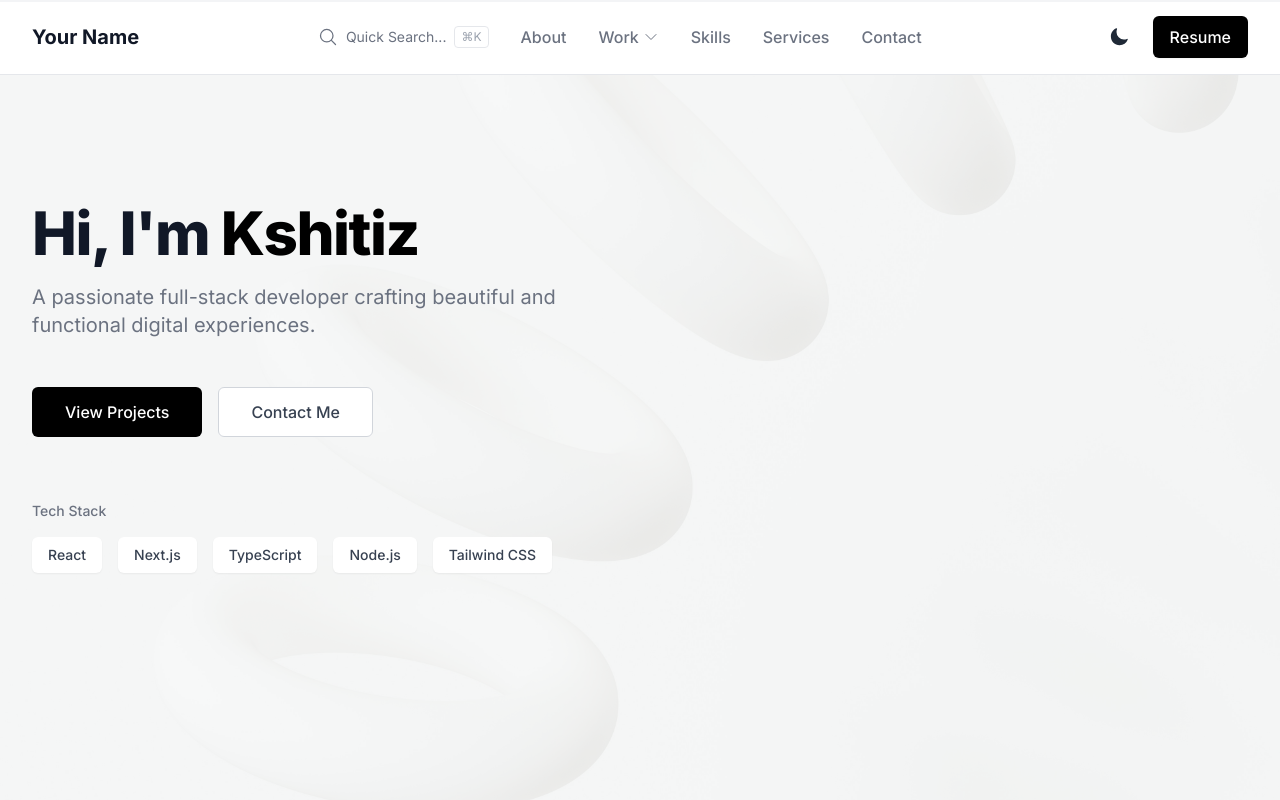
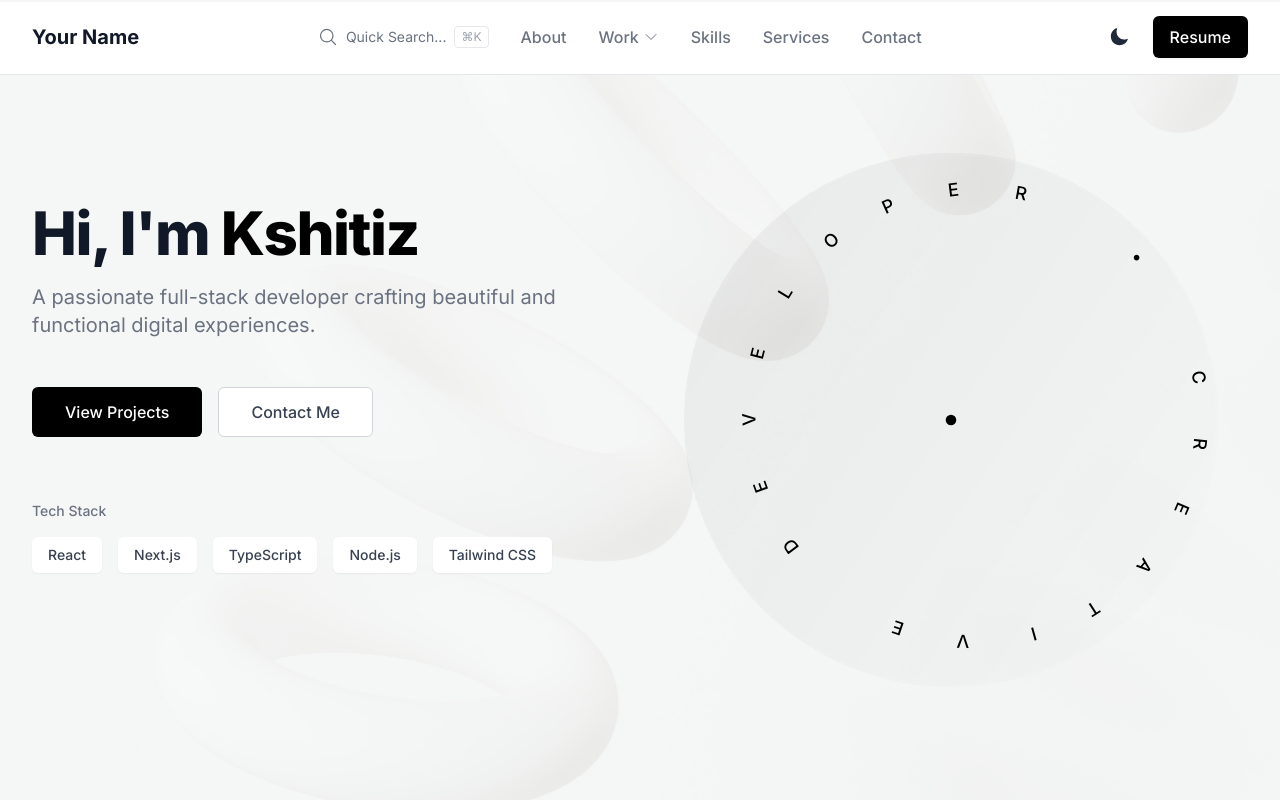
Before and after one commit to thekshitiz/kshitiz-portfolio, a Next.js app: page / in a window 1280 px wide. Shown: the top 800 px of the page. Built offline with nearby package versions, Linux system fonts and the light colour scheme; a web font is replaced by a local one.

Commit message:
working circle text and contact formm

```diff
--- /dev/null
+++ b/src/components/CircularText.tsx
@@ -0,0 +1,82 @@
+'use client'
+
+import { motion } from 'framer-motion'
+import { useEffect, useRef, useState } from 'react'
+
+const phrases = [
+    'AVAILABLE FOR WORK • ',
+    'LETS BUILD TOGETHER • ',
+    'OPEN TO COLLABORATE • ',
+    'CREATIVE DEVELOPER • ',
+    'DIGITAL CRAFTSMAN • ',
+]
+
+export default function CircularText() {
+    const circleRef = useRef<HTMLDivElement>(null)
+    const [currentPhrase] = useState(
+        phrases[Math.floor(Math.random() * phrases.length)]
+    )
+
+    useEffect(() => {
+        const arrangeText = (
+            text: string,
+            element: HTMLDivElement,
+            radius: number
+        ) => {
+            const chars = text.split('')
+            const angle = 360 / chars.length
+
+            element.innerHTML = chars
+                .map(
+                    (char, i) => `
+                    <span
+                        class="absolute left-1/2 -translate-x-1/2"
+                        style="
+                            transform-origin: 0 ${radius}px;
+                            transform: rotate(${angle * i}deg);
+                        "
+                    >${char}</span>
+                `
+                )
+                .join('')
+        }
+
+        if (circleRef.current) {
+            arrangeText(currentPhrase, circleRef.current, 240)
+        }
+    }, [currentPhrase])
+
+    return (
+        <div className="absolute right-[5%] top-[10%] z-50">
+            <motion.div
+                initial={{ opacity: 0, scale: 0.8 }}
+                animate={{ opacity: 1, scale: 1 }}
+                transition={{ duration: 1, ease: 'easeOut' }}
+                className="relative w-[530px] h-[530px]"
+            >
+                <motion.div
+                    ref={circleRef}
+                    animate={{ rotate: 360 }}
+                    transition={{
+                        duration: 30,
+                        repeat: Infinity,
+                        ease: 'linear',
+                    }}
+                    className="absolute inset-0 circular-text"
+                />
+
+                <div className="absolute inset-0 flex items-center justify-center">
+                    <motion.div
+                        animate={{ scale: [1, 1.2, 1] }}
+                        transition={{
+                            duration: 3,
+                            repeat: Infinity,
+                            ease: 'easeInOut',
+                        }}
+                        className="w-2.5 h-2.5 bg-black rounded-full"
+                    />
+                </div>
+            </motion.div>
+        </div>
+    )
+}
--- a/src/components/Hero.tsx
+++ b/src/components/Hero.tsx
@@ -3,6 +3,7 @@
 import Link from 'next/link'
 import Image from 'next/image'
 import { motion } from 'framer-motion'
+import CircularText from './CircularText'
 
 export default function Hero() {
     return (
@@ -81,6 +82,8 @@ export default function Hero() {
                     </motion.div>
                 </div>
             </div>
+
+            <CircularText />
         </div>
     )
 }
--- a/src/styles/globals.css
+++ b/src/styles/globals.css
@@ -8,3 +8,239 @@ body {
     padding: 0;
     box-sizing: border-box;
 }
+
+@layer utilities {
+    .circular-text {
+        position: relative;
+        width: 100%;
+        height: 100%;
+    }
+
+    .circular-text span {
+        position: absolute;
+        font-family: var(--font-mono);
+        font-size: clamp(16px, 2vw, 22px);
+        font-weight: 500;
+        text-transform: uppercase;
+        white-space: nowrap;
+        color: #000000;
+        letter-spacing: 0.1em;
+    }
+
+    .outer-ring span {
+        font-size: clamp(18px, 2vw, 24px);
+        font-weight: 500;
+    }
+
+    .inner-ring span {
+        font-size: clamp(16px, 1.8vw, 22px);
+        font-weight: 500;
+    }
+
+    .outer-text span {
+        font-size: clamp(24px, 2.5vw, 32px);
+        font-weight: 600;
+        color: theme('colors.neutral.900');
+        letter-spacing: 0.15em;
+        text-shadow: 0 0 20px rgba(0, 0, 0, 0.1);
+    }
+
+    .inner-text span {
+        font-size: clamp(18px, 2vw, 24px);
+        font-weight: 500;
+        color: theme('colors.neutral.700');
+        letter-spacing: 0.12em;
+        text-shadow: 0 0 15px rgba(0, 0, 0, 0.1);
+    }
+
+    @media (prefers-color-scheme: dark) {
+        .outer-text span {
+            color: theme('colors.white');
+            text-shadow: 0 0 20px rgba(255, 255, 255, 0.2);
+        }
+        .inner-text span {
+            color: theme('colors.neutral.300');
+            text-shadow: 0 0 15px rgba(255, 255, 255, 0.1);
+        }
+    }
+
+    .circular-text .char {
+        font-family: var(--font-mono);
+        text-transform: uppercase;
+        color: white;
+        mix-blend-mode: difference;
+        font-weight: 600;
+        text-shadow: 0 0 20px rgba(255, 255, 255, 0.1);
+        transition: all 0.3s ease;
+    }
+
+    .outer-circle span {
+        font-size: clamp(16px, 1.8vw, 22px);
+        font-weight: 600;
+    }
+
+    .inner-circle span {
+        font-size: clamp(14px, 1.6vw, 20px);
+        font-weight: 500;
+    }
+
+    .outer-circle .char {
+        font-size: clamp(18px, 2vw, 24px);
+        letter-spacing: 0.15em;
+    }
+
+    .inner-circle .char {
+        font-size: clamp(16px, 1.8vw, 20px);
+        letter-spacing: 0.1em;
+    }
+
+    @keyframes fadeIn {
+        from {
+            opacity: 0;
+            transform: translateY(-10px) rotate(var(--rotation));
+            filter: blur(4px);
+        }
+        to {
+            opacity: 1;
+            transform: translateY(0) rotate(var(--rotation));
+            filter: blur(0);
+        }
+    }
+
+    .circular-text::after {
+        content: '';
+        position: absolute;
+        inset: -2px;
+        border-radius: 50%;
+        background: linear-gradient(45deg, rgba(0, 0, 0, 0.1), transparent);
+        opacity: 0.5;
+        pointer-events: none;
+    }
+
+    .circular-text .char-wrapper {
+        opacity: 0;
+        animation: fadeIn 0.8s cubic-bezier(0.4, 0, 0.2, 1) forwards;
+    }
+
+    .circular-text::before {
+        content: '';
+        position: absolute;
+        inset: -1px;
+        border-radius: 50%;
+        padding: 1px;
+        background: linear-gradient(
+            45deg,
+            rgba(255, 255, 255, 0.1),
+            rgba(255, 255, 255, 0.2)
+        );
+        mask: linear-gradient(#000 0 0) content-box, linear-gradient(#000 0 0);
+        -webkit-mask: linear-gradient(#000 0 0) content-box,
+            linear-gradient(#000 0 0);
+        -webkit-mask-composite: xor;
+        mask-composite: exclude;
+    }
+
+    .outer-circle {
+        filter: drop-shadow(0 0 4px rgba(0, 0, 0, 0.1));
+    }
+
+    .inner-circle {
+        filter: drop-shadow(0 0 2px rgba(0, 0, 0, 0.1));
+    }
+
+    @keyframes textFadeInOut {
+        0%,
+        100% {
+            opacity: 1;
+        }
+        50% {
+            opacity: 0;
+        }
+    }
+
+    .circular-text span.transitioning {
+        animation: textFadeInOut 0.5s ease-in-out;
+    }
+
+    .circular-text div {
+        position: absolute;
+        width: 20px;
+        transform-origin: bottom center;
+    }
+
+    .outer-circle div {
+        height: 250px; /* Match with radius in component */
+    }
+
+    .inner-circle div {
+        height: 180px; /* Match with radius in component */
+    }
+
+    /* Smooth text transition */
+    @keyframes textFadeInOut {
+        0%,
+        100% {
+            opacity: 1;
+        }
+        50% {
+            opacity: 0;
+        }
+    }
+
+    .circular-text div.transitioning {
+        animation: textFadeInOut 0.5s ease-in-out;
+    }
+
+    .circular-text span:hover {
+        color: theme('colors.blue.500');
+        text-shadow: 0 0 5px theme('colors.blue.200');
+    }
+
+    @media (min-width: 768px) {
+        .circular-text span {
+            font-size: 18px;
+        }
+    }
+
+    @keyframes fadeInOut {
+        0%,
+        100% {
+            opacity: 1;
+            filter: blur(0);
+        }
+        50% {
+            opacity: 0.9;
+            filter: blur(0.5px);
+        }
+    }
+
+    @keyframes fadeIn {
+        from {
+            opacity: 0;
+            transform: rotate(var(--rotation)) translateY(-10px);
+        }
+        to {
+            opacity: 1;
+            transform: rotate(var(--rotation)) translateY(0);
+        }
+    }
+
+    .outer-circle::before,
+    .inner-circle::before {
+        content: '';
+        position: absolute;
+        inset: -1px;
+        border-radius: 50%;
+        padding: 1px;
+        background: linear-gradient(
+            45deg,
+            rgba(0, 0, 0, 0.1),
+            rgba(255, 255, 255, 0.1)
+        );
+        -webkit-mask: linear-gradient(#000 0 0) content-box,
+            linear-gradient(#000 0 0);
+        mask: linear-gradient(#000 0 0) content-box, linear-gradient(#000 0 0);
+        -webkit-mask-composite: xor;
+        mask-composite: exclude;
+    }
+}
```
